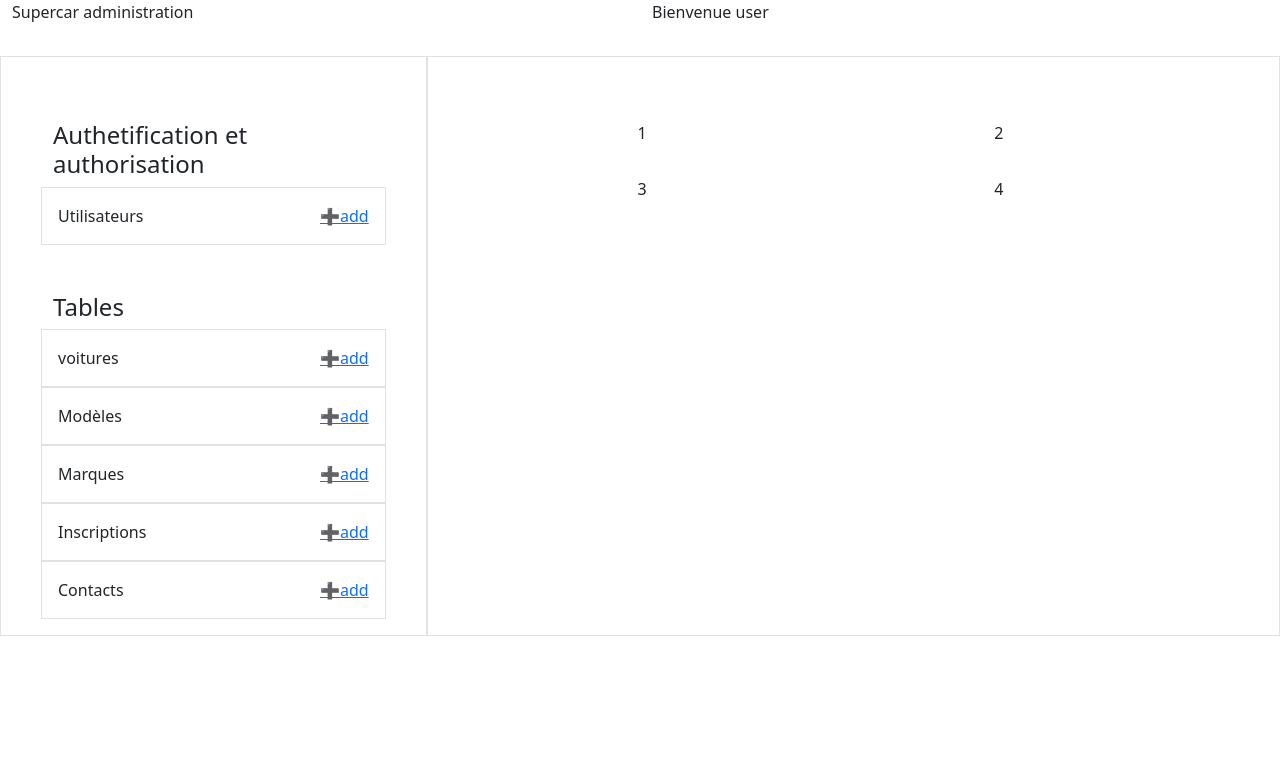
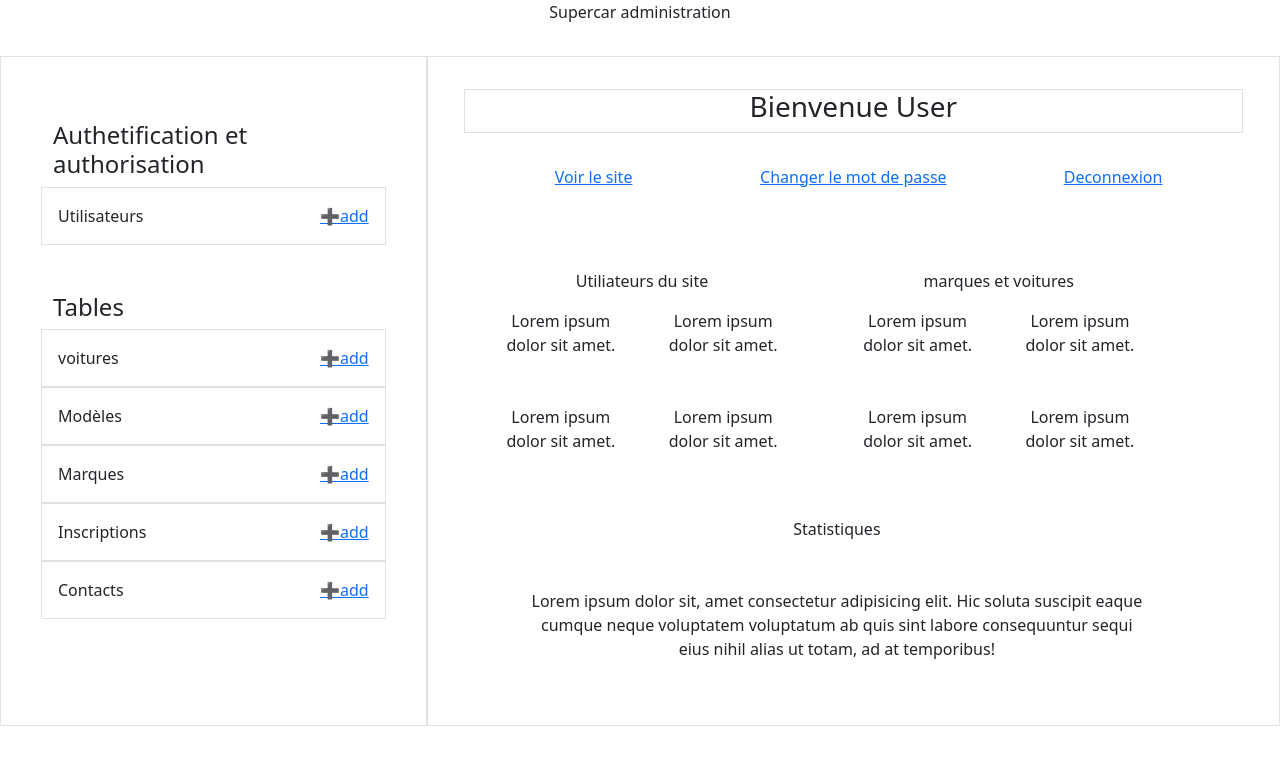
Before and after one commit to anliomar-dev/supercarweb, a PHP site: page /dashboard.php in a window 1280 px wide. Shown: the top 765 px of the page. Run offline with PHP 8.4, Linux system fonts and the light colour scheme.

Commit message:
added three div for utulisteurs du site, marques et voitures and statistiques

```diff
--- a/admin/script_php/dashboard.php
+++ b/admin/script_php/dashboard.php
@@ -13,10 +13,9 @@
         <link rel="stylesheet" href="../style/dashboard.css">
     </head>
     <body>
-        <div class="container-fluid entete">
+        <div class="container-fluid text-center entete sticky-top">
             <div class="row">
-                <div class="col-6"><p>Supercar administration</p></div>
-                <div class="col-3">Bienvenue user</div>
+                <div class="col"><p>Supercar administration</p></div>
             </div>
         </div>
         <div class="container-fluid mt-3">
@@ -67,12 +66,43 @@
                         </div>
                     </div>
                 </div>
-                <div class="col-12 col-sm-12 col-md-12 col-lg-8 border text-center pt-5 px-5 right">
+                <div class="col-12 col-sm-12 col-md-12 col-lg-8 border text-center pt-3 px-5 right">
                     <div class="row">
-                        <div class="col-12 col-sm-12 col-md-5 col-lg-5 m-3">1</div>
-                        <div class="col-12 col-sm-12 col-md-5 col-lg-5 m-3">2</div>
-                        <div class="col-12 col-sm-12 col-md-5 col-lg-5 m-3">3</div>
-                        <div class="col-12 col-sm-12 col-md-5 col-lg-5 m-3">4</div>
+                        <div class="col-12 mb-5 mt-3">
+                            <div class="row right-links">
+                                <div class="col-12 border mb-3 bienvenue"><h3>Bienvenue User</h3></div>
+                                <div class="col-12 col-sm-4 col-md-4 col-lg-4 mt-3"><a href="../../pages/index.html" target="_blank">Voir le site</a></div>
+                                <div class="col-12 col-sm-4 col-md-4 col-lg-4 mt-3"><a href="">Changer le mot de passe</a></div>
+                                <div class="col-12 col-sm-4 col-md-4 col-lg-4 mt-3"><a href="">Deconnexion</a></div>
+                            </div>
+                        </div>
+                        <div class="col-12 col-sm-12 col-md-5 col-lg-5 m-3 features">
+                            <div class="row view-site-users">
+                                <div class="col-12 pt-3">Utiliateurs du site</div>
+                                <div class="col-6 p-3"><p>Lorem ipsum dolor sit amet.</p></div>
+                                <div class="col-6 p-3"><p>Lorem ipsum dolor sit amet.</p></div>
+                                <div class="col-6 p-3"><p>Lorem ipsum dolor sit amet.</p></div>
+                                <div class="col-6 p-3"><p>Lorem ipsum dolor sit amet.</p></div>
+                            </div>
+                        </div>
+                        <div class="col-12 col-sm-12 col-md-5 col-lg-5 m-3 features">
+                            <div class="row view-site-users">
+                                <div class="col-12 pt-3">marques et voitures</div>
+                                <div class="col-6 p-3"><p>Lorem ipsum dolor sit amet.</p></div>
+                                <div class="col-6 p-3"><p>Lorem ipsum dolor sit amet.</p></div>
+                                <div class="col-6 p-3"><p>Lorem ipsum dolor sit amet.</p></div>
+                                <div class="col-6 p-3"><p>Lorem ipsum dolor sit amet.</p></div>
+                            </div>
+                        </div>
+                        <div class="col-11 m-3 features">
+                            <div class="row">
+                                <div class="col-12">Statistiques</div>
+                                <div class="col-12 p-5">Lorem ipsum dolor sit, amet consectetur adipisicing elit.
+                                    Hic soluta suscipit eaque cumque neque voluptatem voluptatum
+                                    ab quis sint labore consequuntur sequi eius nihil alias ut totam, ad at temporibus!
+                                </div>
+                            </div>
+                        </div>
                     </div>
                 </div>
             </div>
```
Also changed, not shown: admin/style/dashboard.css (+24 -2 lines).
